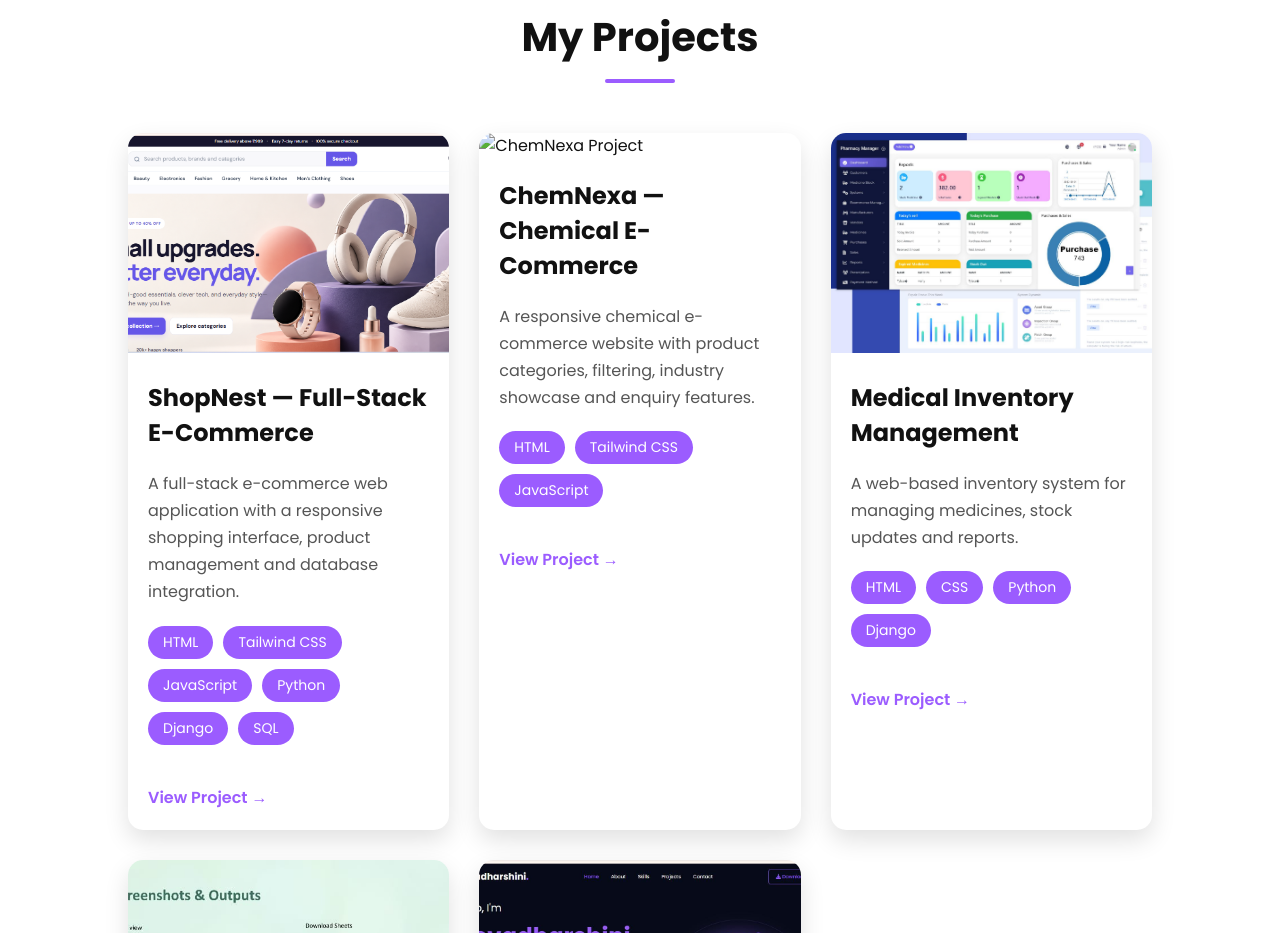
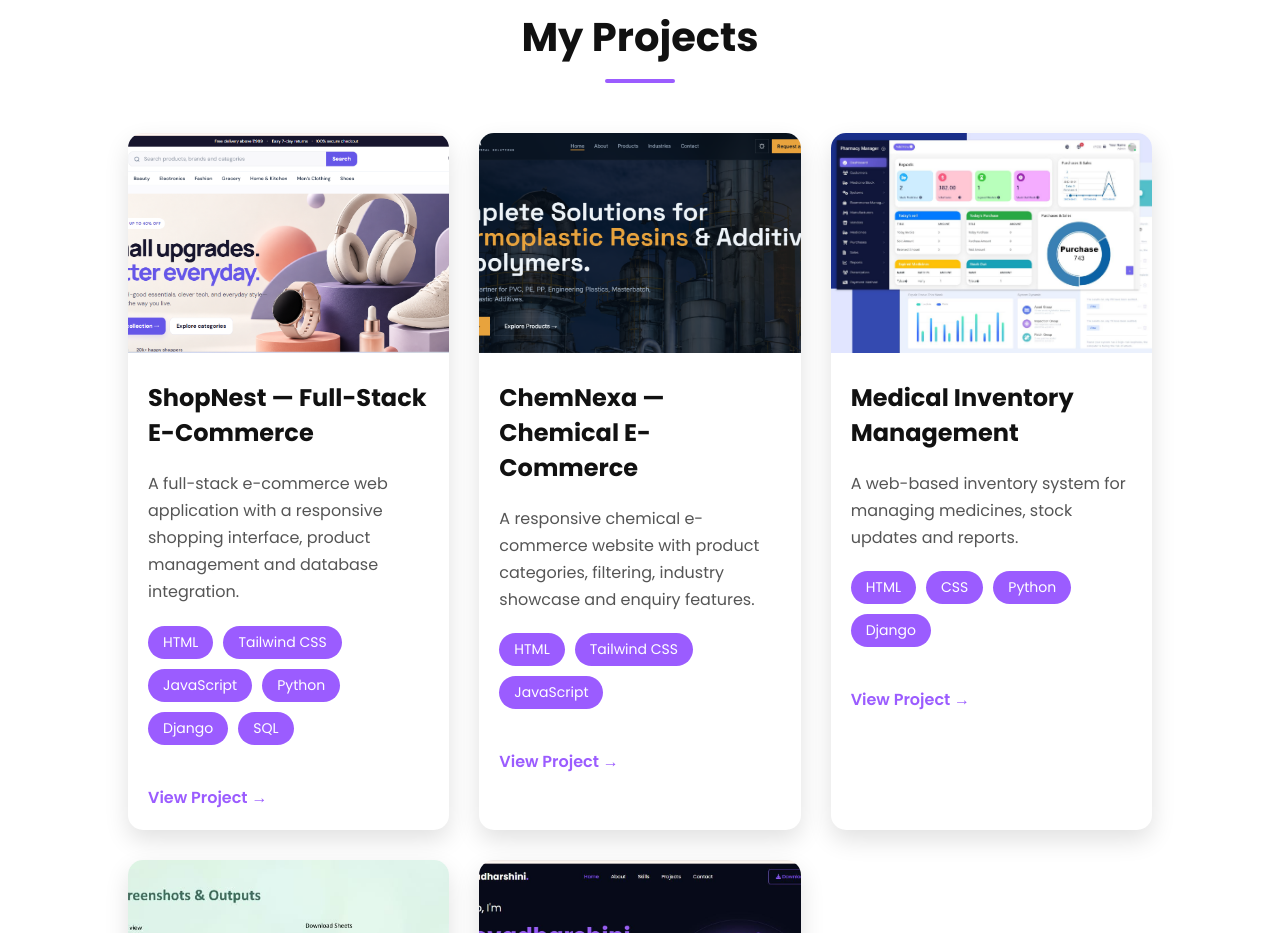
Before and after one commit to DevadharshiniBalamurugan/Devadharshini-Portfolio, a plain HTML site: page index.html in a window 1280 px wide. Shown: the part 2680-3613 px from the top of the page. Drawn offline with Linux system fonts and the light colour scheme.

Commit message:
Fix image source path for ChemNexa project

```diff
--- a/index.html
+++ b/index.html
@@ -415,8 +415,7 @@
 <!--================ CHEMNEXA ================-->
 
 <div class="project-card">
-    <img src="images/chemnexa-project.png" alt="ChemNexa Project">
-
+   <img src="images/imageschemnexa-project.png" alt="ChemNexa Project">
 
 <h3>ChemNexa — Chemical E-Commerce</h3>
 
```
